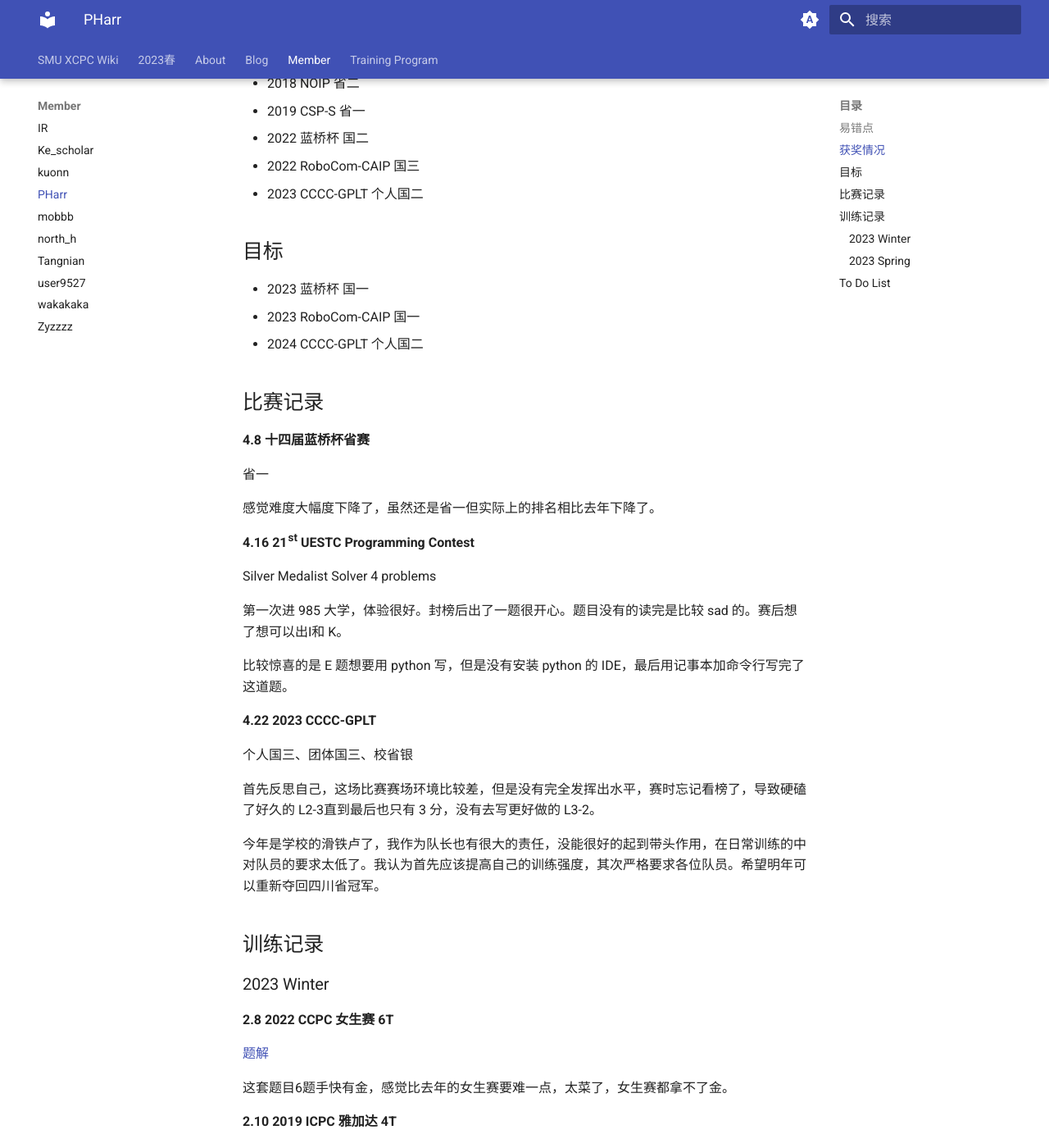
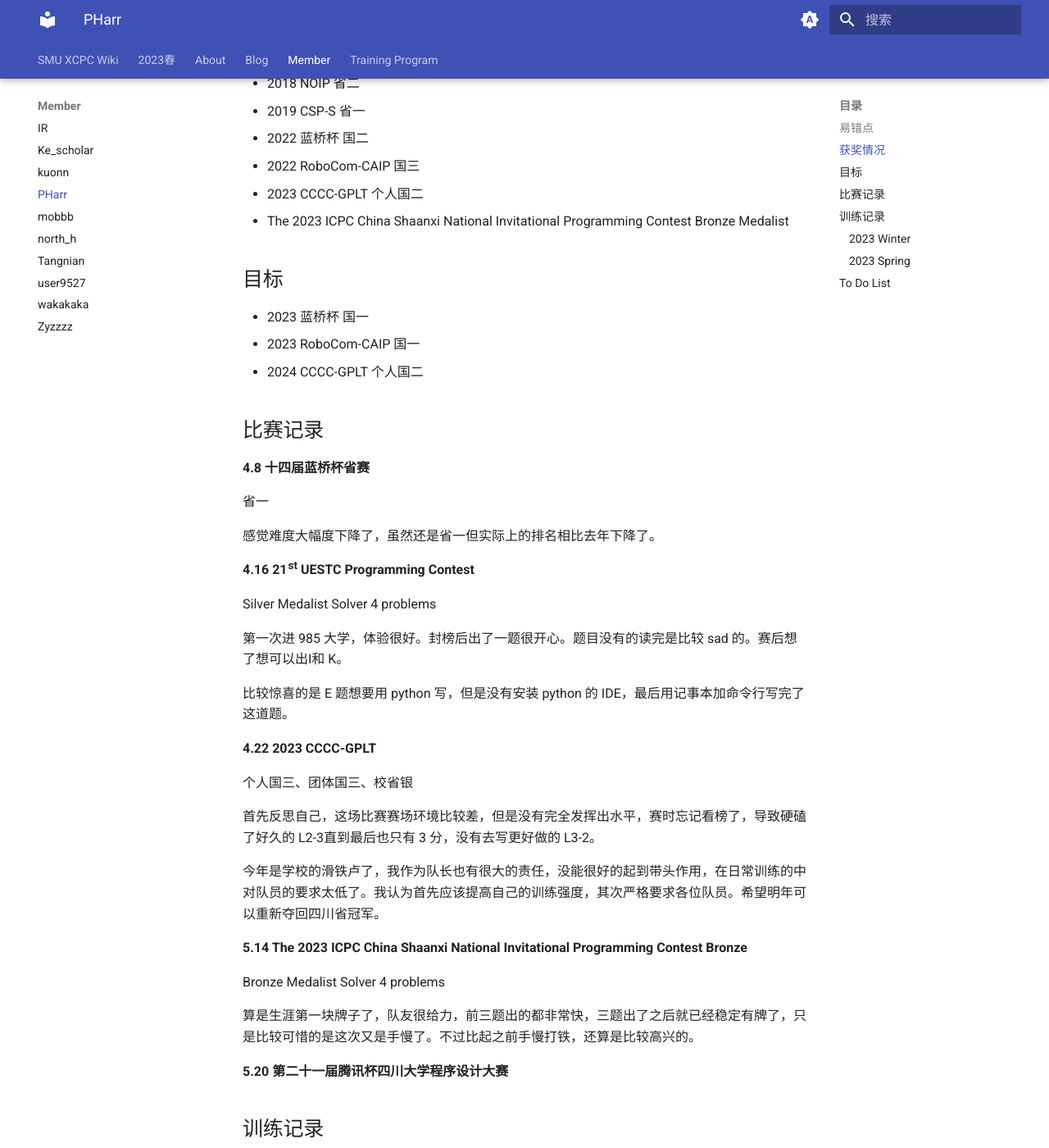
Before and after one commit to SMU-XCPC/wiki, an MkDocs documentation site: the page built from docs/Member/PHarr.md, in a window 1280 px wide and 1400 px high, scrolled down 951 px. Shown: the whole window at 82% size. Built offline with MkDocs 1.6.1 and Material for MkDocs 9.7.7, drawn with Linux system fonts in a browser that asks for light colours; some of the changed text lies outside the part shown.

Commit message:
Update PHarr.md

```diff
--- a/docs/Member/PHarr.md
+++ b/docs/Member/PHarr.md
@@ -33,6 +33,7 @@ email：xin.mai@forxmail.com
 - 2022 蓝桥杯 国二
 - 2022 RoboCom-CAIP 国三
 - 2023 CCCC-GPLT 个人国二
+- The 2023 ICPC China Shaanxi National Invitational Programming Contest Bronze Medalist
 
 ## 目标
 
@@ -63,6 +64,16 @@ Silver Medalist Solver 4 problems
 首先反思自己，这场比赛赛场环境比较差，但是没有完全发挥出水平，赛时忘记看榜了，导致硬磕了好久的 L2-3直到最后也只有 3 分，没有去写更好做的 L3-2。
 
 今年是学校的滑铁卢了，我作为队长也有很大的责任，没能很好的起到带头作用，在日常训练的中对队员的要求太低了。我认为首先应该提高自己的训练强度，其次严格要求各位队员。希望明年可以重新夺回四川省冠军。
+
+**5.14 The 2023 ICPC China Shaanxi National Invitational Programming Contest Bronze**
+
+Bronze Medalist Solver 4 problems
+
+算是生涯第一块牌子了，队友很给力，前三题出的都非常快，三题出了之后就已经稳定有牌了，只是比较可惜的是这次又是手慢了。不过比起之前手慢打铁，还算是比较高兴的。
+
+**5.20 第二十一届腾讯杯四川大学程序设计大赛**
+
+
 
 ## 训练记录
 
@@ -328,13 +339,9 @@ L3-1被假题意演了，最近几次的发挥都还算值比较稳定的可以
 
 **5.2 SMU Spring 2023 Contest Round 1**
 
-
-
 很有难度的一套比赛，赛后看了牛客的榜感觉自己还有很大的差距。
 
 **5.3 2022-2023 ICPC Asia Pacific - Taoyuan Regional Contest**
-
-
 
 桃园区域赛，感觉还是比大陆赛区似乎友好一些？看了原榜应该是铜牌比较靠前的。
 
@@ -368,7 +375,21 @@ vp 了一下，只能做四道题还是很丢脸。G是莫队模板？但是不
 
 **5.9 SMU Spring 2023 Contest Round 2**
 
+[题解](https://www.cnblogs.com/PHarr/p/17416218.html)
 
+这套比赛是今年的 ICPC 湖北省赛，题目质量很好，现场赛是金尾。这是去西安的最后一次训练赛，状态还是不错的。
+
+**5.13 AtCoder Beginner Contest 301**
+
+[]()
+
+第二天就是西安邀请赛了，所以打的不太久，打完没多久就困了。
+
+**5.16 2023 SMU SCPC 选拔赛**
+
+[题解](https://www.cnblogs.com/PHarr/p/17416213.html)
+
+题目来源是今年的 CCPC 河南省赛，看了一下原榜，现场赛可以拿到亚军。再好好准备一下，正确省赛拿金牌！
 
 ## To Do List
 
@@ -381,5 +402,5 @@ vp 了一下，只能做四道题还是很丢脸。G是莫队模板？但是不
     - [ ] 4 补题
     - [ ] 5 补题
     - [ ] 6 补题
-- [ ] 重新学习KMP
+- [x] 重新学习KMP
 - [ ] 重新学习Tire
```
